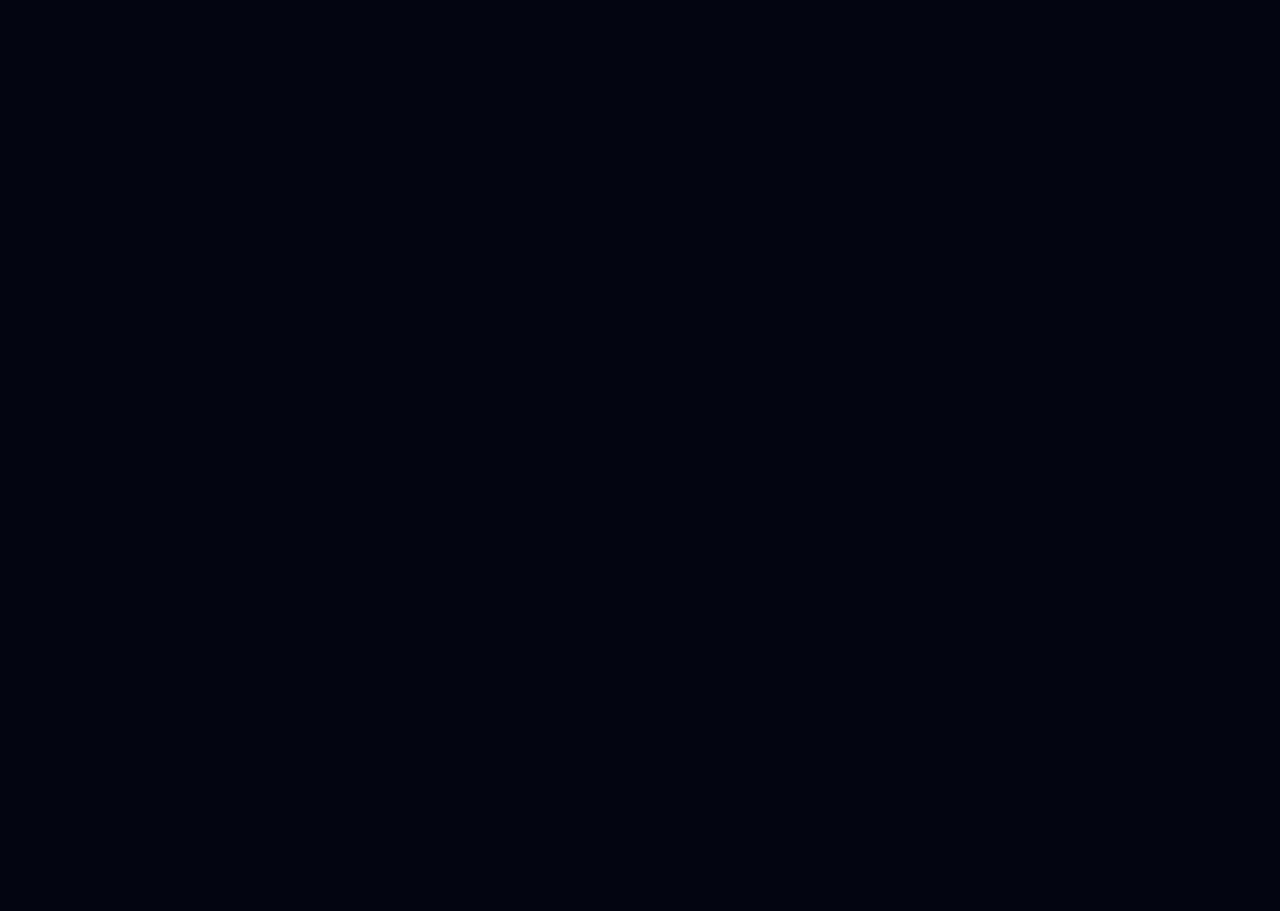
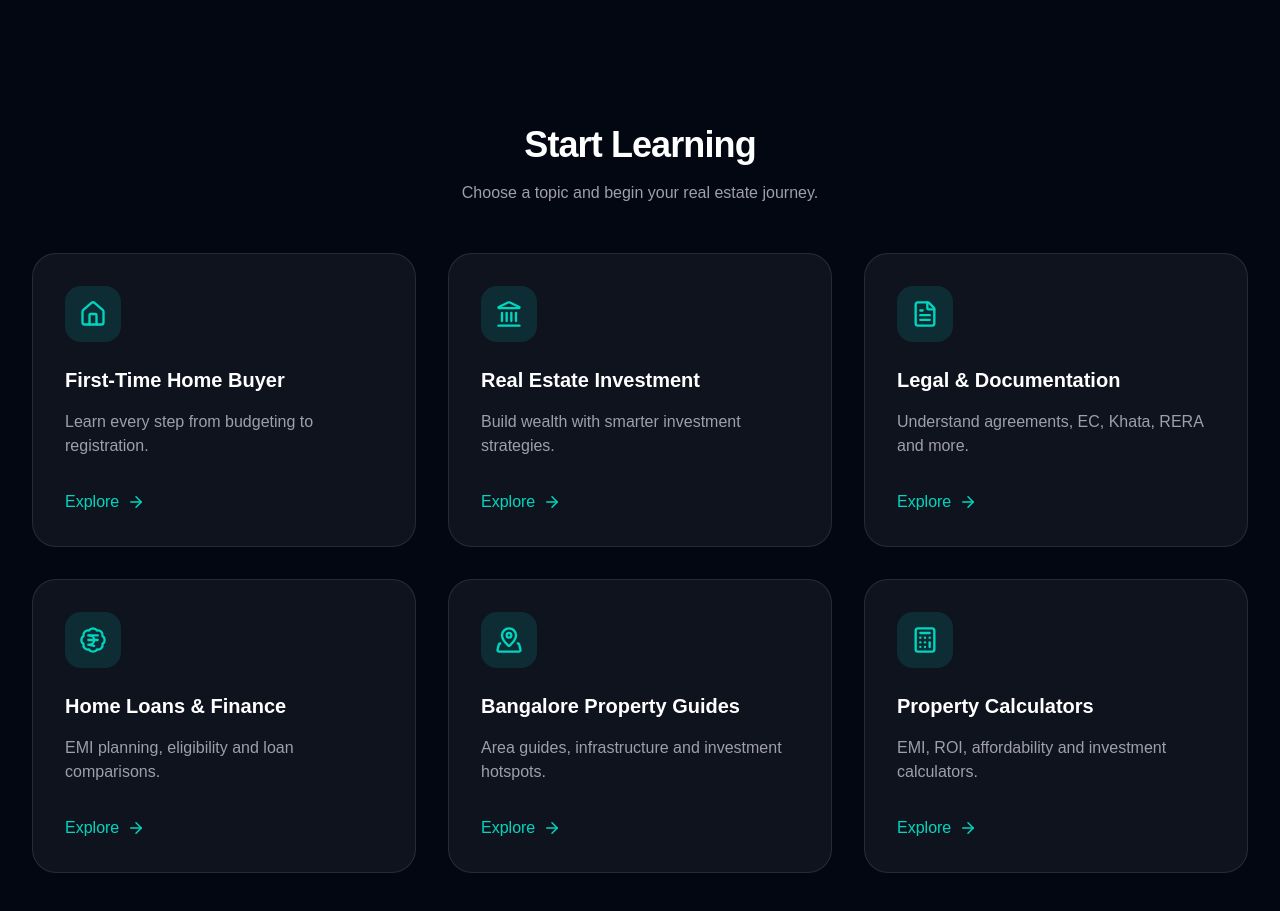
Before and after one commit to Ragnarokthor/kaushik-realty-lab, a Next.js app: page / in a window 1280 px wide. Shown: the part 920-1831 px from the top of the page. Before the commit the page ends 949 px from the top, so only its background shows below. Built offline with nearby package versions, Linux system fonts and the light colour scheme.

Commit message:
feat: add featured learning categories

```diff
--- a/src/app/page.tsx
+++ b/src/app/page.tsx
@@ -1,6 +1,7 @@
 import Navbar from "@/components/layout/Navbar";
 import Hero from "@/components/home/Hero";
 import Stats from "@/components/home/Stats";
+import Categories from "@/components/home/Categories";
 
 export default function Home() {
   return (
@@ -10,6 +11,7 @@ export default function Home() {
       <main>
         <Hero />
         <Stats />
+        <Categories />
       </main>
     </>
   );
--- /dev/null
+++ b/src/components/home/Categories.tsx
@@ -0,0 +1,50 @@
+import Container from "../ui/Container";
+import SectionHeading from "../ui/SectionHeading";
+import { categories } from "@/data/categories";
+import { ArrowRight } from "lucide-react";
+
+export default function Categories() {
+  return (
+    <section className="py-24">
+      <Container>
+        <SectionHeading
+          title="Start Learning"
+          subtitle="Choose a topic and begin your real estate journey."
+        />
+
+        <div className="grid gap-8 md:grid-cols-2 lg:grid-cols-3">
+          {categories.map((category) => {
+            const Icon = category.icon;
+
+            return (
+              <div
+                key={category.title}
+                className="group rounded-3xl border border-white/10 bg-white/5 p-8 transition-all duration-300 hover:-translate-y-2 hover:border-teal-500/50 hover:bg-white/10"
+              >
+                <div className="mb-6 flex h-14 w-14 items-center justify-center rounded-2xl bg-teal-500/15 text-teal-400">
+                  <Icon size={28} />
+                </div>
+
+                <h3 className="text-xl font-semibold text-white">
+                  {category.title}
+                </h3>
+
+                <p className="mt-4 text-zinc-400">
+                  {category.description}
+                </p>
+
+                <div className="mt-8 flex items-center gap-2 font-medium text-teal-400">
+                  Explore
+                  <ArrowRight
+                    size={18}
+                    className="transition-transform group-hover:translate-x-1"
+                  />
+                </div>
+              </div>
+            );
+          })}
+        </div>
+      </Container>
+    </section>
+  );
+}
--- /dev/null
+++ b/src/data/categories.ts
@@ -0,0 +1,47 @@
+import {
+  Home,
+  Landmark,
+  FileText,
+  Calculator,
+  BadgeIndianRupee,
+  MapPinned,
+} from "lucide-react";
+
+export const categories = [
+  {
+    title: "First-Time Home Buyer",
+    description:
+      "Learn every step from budgeting to registration.",
+    icon: Home,
+  },
+  {
+    title: "Real Estate Investment",
+    description:
+      "Build wealth with smarter investment strategies.",
+    icon: Landmark,
+  },
+  {
+    title: "Legal & Documentation",
+    description:
+      "Understand agreements, EC, Khata, RERA and more.",
+    icon: FileText,
+  },
+  {
+    title: "Home Loans & Finance",
+    description:
+      "EMI planning, eligibility and loan comparisons.",
+    icon: BadgeIndianRupee,
+  },
+  {
+    title: "Bangalore Property Guides",
+    description:
+      "Area guides, infrastructure and investment hotspots.",
+    icon: MapPinned,
+  },
+  {
+    title: "Property Calculators",
+    description:
+      "EMI, ROI, affordability and investment calculators.",
+    icon: Calculator,
+  },
+];
```
